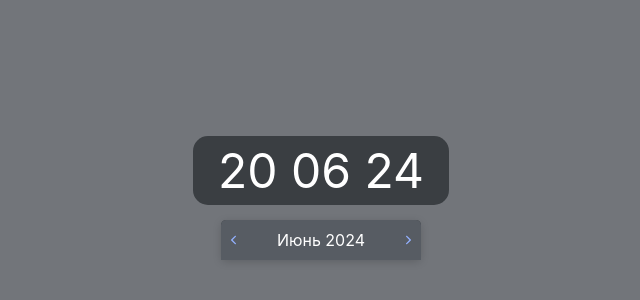
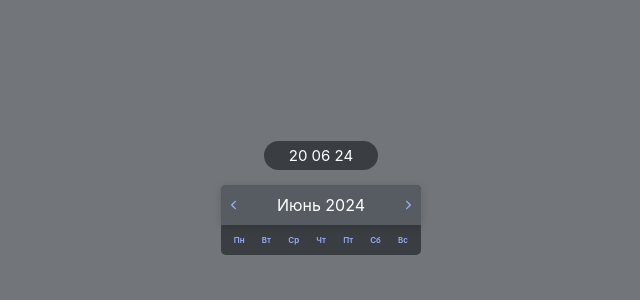
Before and after one commit to IvanSH-Jr/calendarWithTodo, a React (Create React App) app: page / in a window 1280 px wide. Shown: the part 202-502 px from the top of the page, without its empty margins (319-959 px from the left). Built offline with nearby package versions, Linux system fonts and the light colour scheme; the HTML template or start-up script is replaced by a standard one.

Commit message:
add days view

```diff
--- a/src/components/Calendar/Calendar.css
+++ b/src/components/Calendar/Calendar.css
@@ -31,3 +31,20 @@
   background-image: var(--images-arrow);
   transform: rotate(-180deg);
 }
+
+.calendar__body {
+  border-radius: 0 0 5px 5px;
+  padding: 5px;
+}
+
+.calendar__week__names {
+  height: 20px;
+  font-weight: 600;
+  font-size: 8px;
+  color: var(--color-additional);
+  text-align: center;
+  align-items: center;
+  display: grid;
+  grid-template-columns: repeat(7, 1fr);
+  gap: 1px 1px;
+}
--- a/src/components/Calendar/Calendar.tsx
+++ b/src/components/Calendar/Calendar.tsx
@@ -34,6 +34,17 @@ export const Calendar: React.FC<CalendarProps> = ({ locale, selectDate, selected
       )}
       <div aria-hidden className='calendar__header__arrow__right' />
     </div>
+    <div className='calendar__body'>
+      {state.mode === 'days' && (
+        <>
+          <div className='calendar__week__names'>
+            {state.weekDaysNames.map((weekDaysName) => (
+              <div key={weekDaysName.dayShort}>{weekDaysName.dayShort}</div>
+            ))}
+          </div>
+        </>
+      )}
+    </div>
   </div>
   );
 };
--- a/src/static/css/global.css
+++ b/src/static/css/global.css
@@ -10,7 +10,7 @@
 
 .date__container {
     background-color: var(--background-color-calendar);
-    font-size: 3pc;
+    font-size: 15px;
     color: var(--color-text);
     border-radius: 15px;
     padding: 5px 25px;
```
